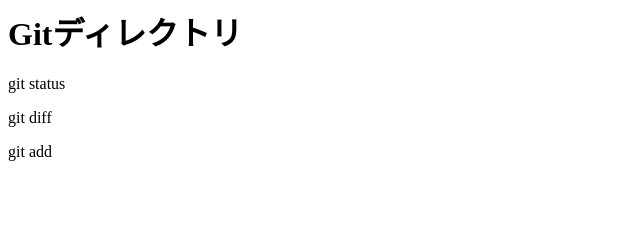
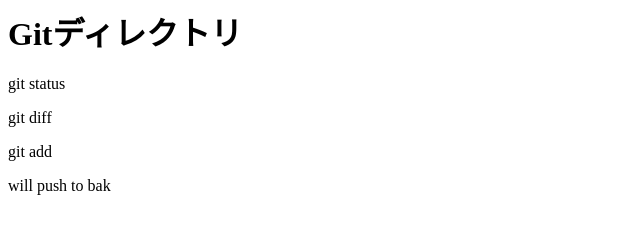
Before and after one commit to kikurin-jp/git_tutorial_bak, a plain HTML site: page index.html in a window 1280 px wide. Shown: the whole page, without its empty margins (0-640 px from the left). Drawn offline with Linux system fonts and the light colour scheme.

Commit message:
will push to bak

```diff
--- a/index.html
+++ b/index.html
@@ -2,3 +2,4 @@
 <p>git status</p>
 <p>git diff</p>
 <p>git add</p>
+<p>will push to bak</p>
```
